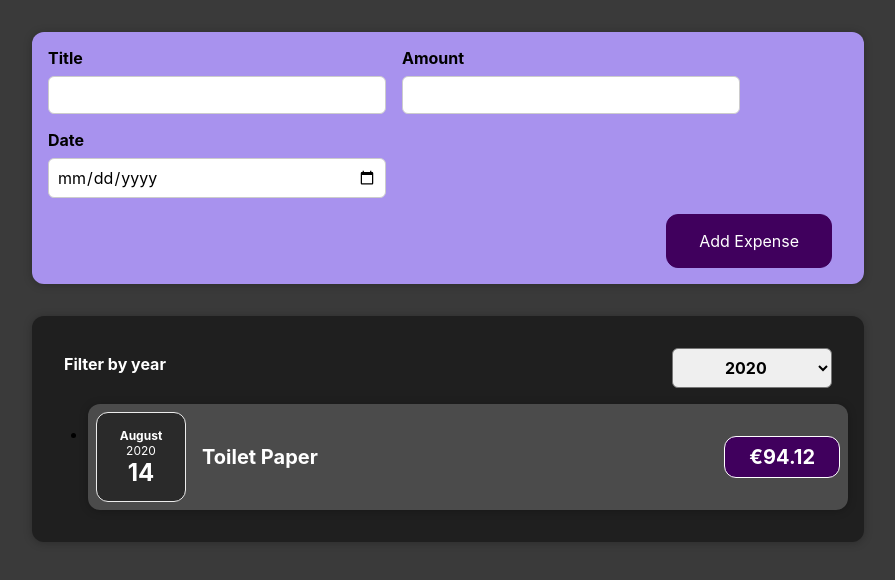
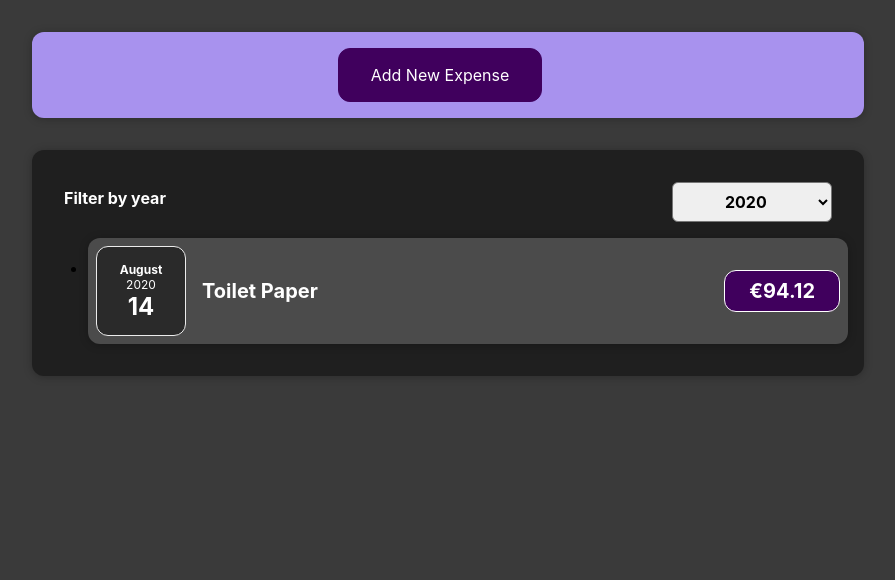
Before and after one commit to g-hoost/react-complete-guide, a React (Create React App) app: page / in a window 1280 px wide. Shown: the top 580 px of the page, without its empty margins (192-1087 px from the left). Built offline with nearby package versions, Linux system fonts and the light colour scheme.

Commit message:
oncancel done

```diff
--- a/src/App.js
+++ b/src/App.js
@@ -1,7 +1,7 @@
 import React, { useState } from 'react';
 import './App.css';
 import Expenses from './components/Expenses/Expenses';
-import NewExpense from './components/NewExpense/NewEspense';
+import NewExpense from './components/NewExpense/NewExpense';
 
 const DUMMY_EXPENSES = [
   {
--- a/src/components/NewExpense/ExpenseForm.js
+++ b/src/components/NewExpense/ExpenseForm.js
@@ -7,41 +7,22 @@ const ExpenseForm = (props) =>
     const [enteredTitle, setEnteredTitle] = useState('');
     const [enteredAmount, setEnteredAmount] = useState('');
     const [enteredDate, setEnteredDate] = useState('');
-    // const [userInput, setUserInput] = useState({
-    //     enteredTitle: '',
-    //     enteredAmount: '',
-    //     enteredDate: ''
-    // });
+
 
     const titleChangeHandler = (event) =>
     {
         setEnteredTitle(event.target.value);
-        // setUserInput({
-        //     ...userInput,
-        //     enteredTitle: event.target.value,
-        // });
-        //this can lead to outdated states in case of dependency upon previous states; better: view function syntax below!
 
-        // setUserInput((prevState) =>
-        // {
-        //     return { ...prevState, enteredTitle: event.target.value };
-        // })
     };
     const amountChangeHandler = (event) =>
     {
         setEnteredAmount(event.target.value);
-        // setUserInput({
-        //     ...userInput,
-        //     enteredAmount: event.target.value,
-        // });
+
     };
     const dateChangeHandler = (event) =>
     {
         setEnteredDate(event.target.value);
-        // setUserInput({
-        //     ...userInput,
-        //     enteredDate: event.target.value,
-        // });
+
     };
 
     const submitHandler = (event) =>
@@ -60,7 +41,9 @@ const ExpenseForm = (props) =>
     };
 
     return (
+
         <form onSubmit={submitHandler}>
+            <div className="form-container">
                 <div className="new-expense__controls">
                     <div className="new-expense__control">
                         <label>Title</label>
@@ -89,7 +72,9 @@ const ExpenseForm = (props) =>
                     </div>
                 </div>
                 <div className="new-expense__actions">
+                    <button type="button" onClick={props.onCancel}>Cancel</button>
                     <button type="submit" >Add Expense</button>
+                </div>
             </div>
         </form >
     )
--- a/src/components/NewExpense/NewEspense.js
+++ /dev/null
@@ -1,24 +0,0 @@
-import React from 'react';
-import './NewEspense.css';
-
-import ExpenseForm from './ExpenseForm';
-
-const NewExpense = (props) =>
-{
-    const saveExpenseDataHandler = (enteredExpenseData) =>
-    {
-        const expenseData = {
-            ...enteredExpenseData,
-            id: Math.random().toString()
-        };
-        props.onAddExpense(expenseData);
-    };
-
-    return (
-        <div className="new-expense">
-            <ExpenseForm onSaveExpenseData={saveExpenseDataHandler} />
-        </div>
-    )
-};
-
-export default NewExpense;
--- /dev/null
+++ b/src/components/NewExpense/NewExpense.js
@@ -0,0 +1,37 @@
+import React, { useState } from 'react';
+import './NewExpense.css';
+
+import ExpenseForm from './ExpenseForm';
+
+const NewExpense = (props) =>
+{
+    const [isEditing, setIsEditing] = useState(false);
+
+    const saveExpenseDataHandler = (enteredExpenseData) =>
+    {
+        const expenseData = {
+            ...enteredExpenseData,
+            id: Math.random().toString()
+        };
+        props.onAddExpense(expenseData);
+    };
+
+    const startEditingHandler = () =>
+    {
+        setIsEditing(true);
+    }
+
+    const stopEditingHandler = () =>
+    {
+        setIsEditing(false);
+    };
+
+    return (
+        <div className="new-expense">
+            {!isEditing && <button onClick={startEditingHandler} type="submit" >Add New Expense</button>}
+            {isEditing && <ExpenseForm onSaveExpenseData={saveExpenseDataHandler} onCancel={stopEditingHandler} />}
+        </div>
+    )
+};
+
+export default NewExpense;
```
Also changed, not shown: src/components/NewExpense/NewExpense.css (renamed from src/components/NewExpense/NewEspense.css). Lines whose indentation alone changed are shown as unchanged.
